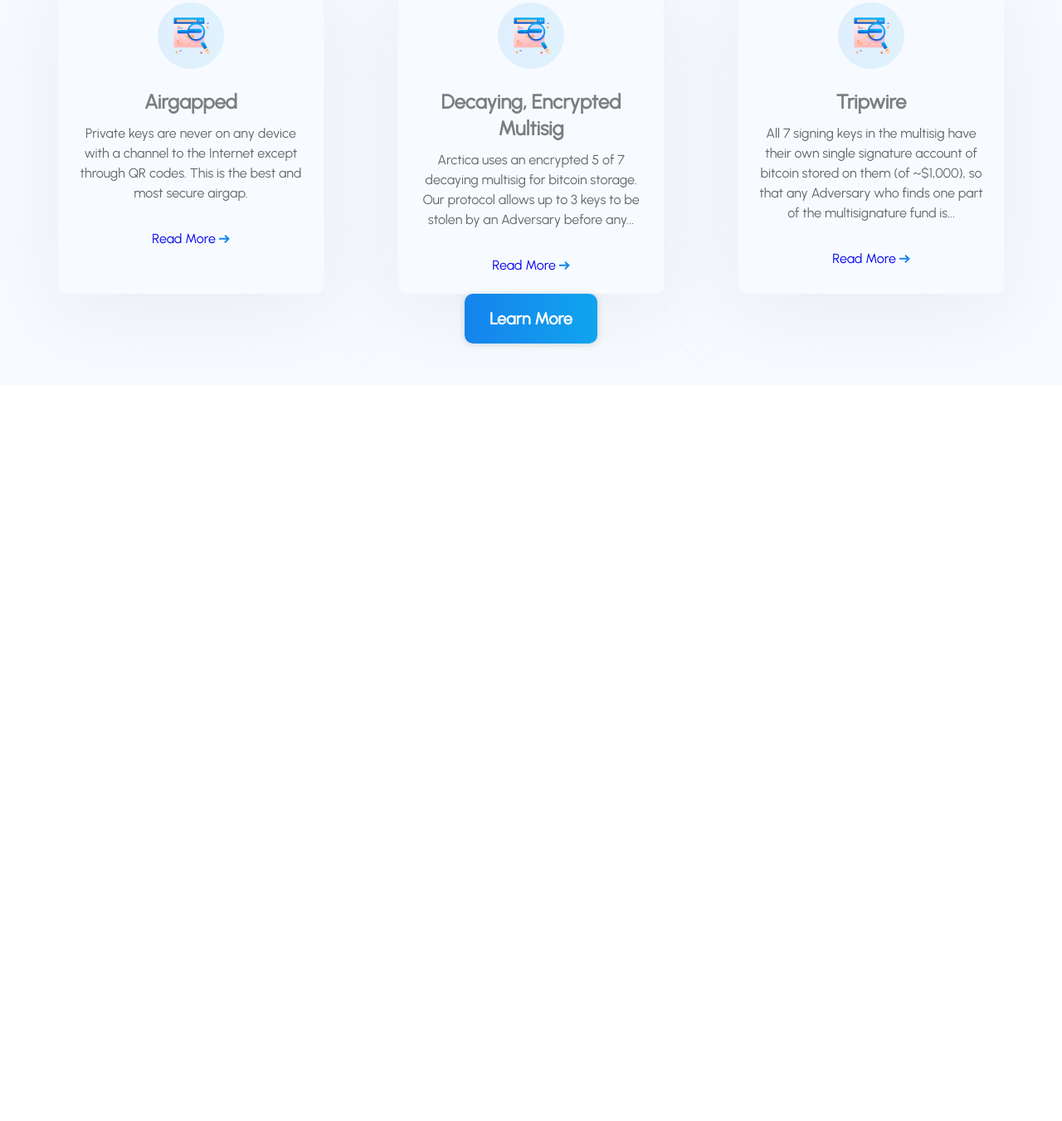
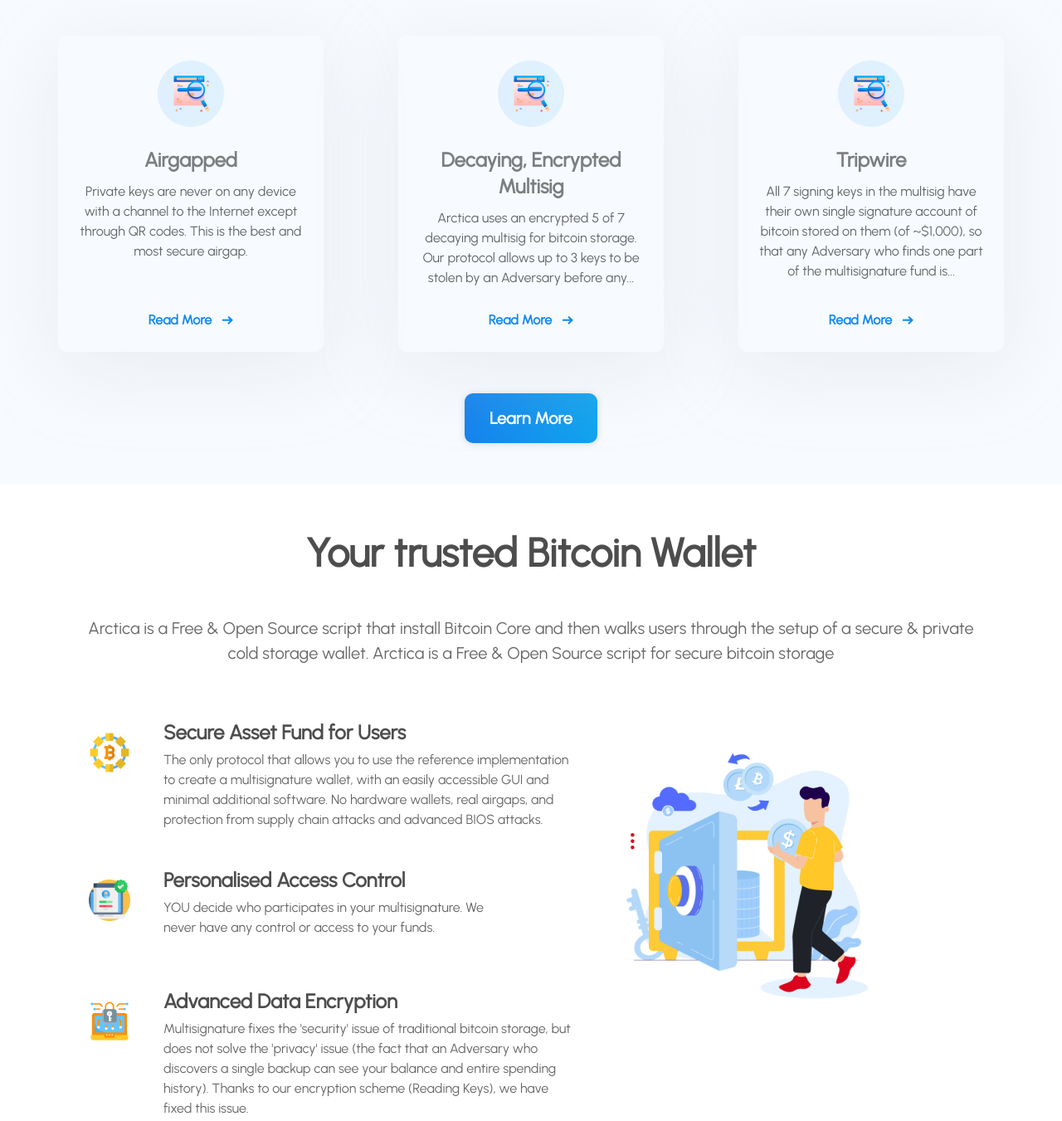
Before and after one commit to Hasnain49/Project, a plain HTML site: page index.html in a window 1280 px wide. Shown: the part 790-2141 px from the top of the page at 83% size. Before the commit the page ends 1254 px from the top, so only its background shows below. Drawn offline with Linux system fonts and the light colour scheme.

Commit message:
section3-done

```diff
--- a/index.html
+++ b/index.html
@@ -1,15 +1,15 @@
 <!DOCTYPE html>
 <html lang="en">
   <head>
-    <meta charset="UTF-8">
-    <meta name="viewport" content="width=device-width, initial-scale=1.0">
+    <meta charset="UTF-8" />
+    <meta name="viewport" content="width=device-width, initial-scale=1.0" />
     <title>Document</title>
-    <link rel="stylesheet" href="style.css">
+    <link rel="stylesheet" href="style.css" />
   </head>
   <body>
     <section class="main-section max-width-1440">
       <div class="header">
-            <img src="/images/logo.png" alt="" class="logo">
+        <img src="/images/logo.png" alt="" class="logo" />
         <div class="header-right">
           <ul class="header-links">
             <li><a class="link" id="active" href="#">Home</a></li>
@@ -19,31 +19,35 @@
             <li><a class="link" href="#">Contact Us</a></li>
           </ul>
           <button class="header-btn">
-                    <img src="/images//Wallet.png" alt="">
+            <img src="/images//Wallet.png" alt="" />
             Sign Up
           </button>
         </div>
       </div>
       <div class="main-section-content">
         <div class="main-section-content-left">
-                <h1 class="main-section-content-left-heading">A secure & private Bitcoin cold storage <span class="primary-color">solution</span></h1>
+          <h1 class="main-section-content-left-heading">
+            A secure & private Bitcoin cold storage
+            <span class="primary-color">solution</span>
+          </h1>
           <p class="main-section-content-left-para">
-                    Lorem ipsum dolor sit amet, consectetur adipiscing elit, sed do eiusmod tempor incididunt ut labore et dolore magna aliqua. Ut enim ad minim veniam, quis
+            Lorem ipsum dolor sit amet, consectetur adipiscing elit, sed do
+            eiusmod tempor incididunt ut labore et dolore magna aliqua. Ut enim
+            ad minim veniam, quis
           </p>
           <div class="main-section-content-left-btns">
             <button class="btn-outlined">
-                        <img src="/images/RocketLaunch.png" alt="">
+              <img src="/images/RocketLaunch.png" alt="" />
               Explore
             </button>
             <button class="btn-outlined" id="background-color">
-                        <img src="/images/Wallet.png" alt="">
+              <img src="/images/Wallet.png" alt="" />
               Sign Up
             </button>
-
           </div>
         </div>
         <div class="main-section-content-right">
-                <img src="/images/Group.png" alt="">
+          <img src="/images/Group.png" alt="" />
         </div>
       </div>
     </section>
@@ -51,35 +55,92 @@
     <section class="section2">
       <div class="max-width-1440">
         <div class="section2-inner">
-                <h1 class="main-section-content-left-heading" id="text-center">How It Works</h1>
+          <h1 class="main-section-content-left-heading" id="text-center">
+            How It Works
+          </h1>
           <div class="section2-cards">
             <div class="section2-card">
-                <img src="/images/card1.png" alt="">
+              <img src="/images/card1.png" alt="" />
               <h2 class="section2-card-head">Airgapped</h2>
-                <p class="section2-card-para">Private keys are never on any device with a channel to the Internet except through QR codes. This is the best and most secure airgap.</p>
-                <a href="#">Read More <img src="/images/rightArrow.png" alt=""></a>
+              <p class="section2-card-para">
+                Private keys are never on any device with a channel to the
+                Internet except through QR codes. This is the best and most
+                secure airgap.
+              </p>
+              <a href="#" class="read-more"
+                >Read More <img src="/images/rightArrow.png" alt=""
+              /></a>
             </div>
             <div class="section2-card">
-                <img src="/images/card1.png" alt="">
+              <img src="/images/card1.png" alt="" />
               <h2 class="section2-card-head">Decaying, Encrypted Multisig</h2>
-                <p class="section2-card-para">Arctica uses an encrypted 5 of 7 decaying multisig for bitcoin storage. Our protocol allows up to 3 keys to be stolen by an Adversary before any...</p>
-                <a href="#">Read More <img src="/images/rightArrow.png" alt=""></a>
+              <p class="section2-card-para">
+                Arctica uses an encrypted 5 of 7 decaying multisig for bitcoin
+                storage. Our protocol allows up to 3 keys to be stolen by an
+                Adversary before any...
+              </p>
+              <a href="#" class="read-more"
+                >Read More <img src="/images/rightArrow.png" alt=""
+              /></a>
             </div>
             <div class="section2-card">
-                <img src="/images/card1.png" alt="">
+              <img src="/images/card1.png" alt="" />
               <h2 class="section2-card-head">Tripwire</h2>
-                <p class="section2-card-para">All 7 signing keys in the multisig have their own single signature account of bitcoin stored on them (of ~$1,000), so that any Adversary who finds one part of the multisignature fund is...</p>
-                <a href="#">Read More <img src="/images/rightArrow.png" alt=""></a>
+              <p class="section2-card-para">
+                All 7 signing keys in the multisig have their own single
+                signature account of bitcoin stored on them (of ~$1,000), so
+                that any Adversary who finds one part of the multisignature fund
+                is...
+              </p>
+              <a href="#" class="read-more"
+                >Read More <img src="/images/rightArrow.png" alt=""
+              /></a>
             </div>
           </div>
-        <button class="btn-outlined" id="background-color">
-            Learn More
-        </button>
+          <button class="btn-outlined" id="background-color">Learn More</button>
         </div>
-
       </div>
-
     </section>
 
+    <section class="section3">
+      <div class="max-width-1440">
+        <div class="section3-inner">
+          <h1 class="section3-head">Your trusted Bitcoin Wallet</h1>
+        <p class="section3-para">
+            Arctica is a Free & Open Source script that install Bitcoin Core and then walks users through the setup of a secure & private cold storage wallet. Arctica is a Free & Open Source script for secure bitcoin storage
+        </p>
+        <div class="section3-content">
+            <div class="sec3-content-left">
+                <div class="sec3-img-content">
+                    <img src="/images/sec3-img1.png" alt="">
+                    <div class="sec3-img-content-right">
+                        <h2 class="sec3-h2">Secure Asset Fund for Users</h2>
+                        <p class="sec3-paragraph" id="sec3-paragraph1">The only protocol that allows you to use the reference implementation to create a multisignature wallet, with an easily accessible GUI and minimal additional software. No hardware wallets, real airgaps, and protection from supply chain attacks and advanced BIOS attacks.</p>
+                    </div>
+                </div>
+                <div class="sec3-img-content">
+                    <img src="/images/sec3-img2.png" alt="">
+                    <div class="sec3-img-content-right">
+                        <h2 class="sec3-h2">Personalised Access Control</h2>
+                        <p class="sec3-paragraph" id="sec3-paragraph2">YOU decide who participates in your multisignature. We never have any control or access to your funds.
+                        </p>
+                    </div>
+                </div>
+                <div class="sec3-img-content">
+                    <img src="/images/sec3-img3.png" alt="">
+                    <div class="sec3-img-content-right">
+                        <h2 class="sec3-h2">Advanced Data Encryption</h2>
+                        <p class="sec3-paragraph" id="sec3-paragraph1">Multisignature fixes the 'security' issue of traditional bitcoin storage, but does not solve the 'privacy' issue (the fact that an Adversary who discovers a single backup can see your balance and entire spending history). Thanks to our encryption scheme (Reading Keys), we have fixed this issue.
+                        </p>
+                    </div>
+                </div>
+            </div>
+            <div class="sec3-content-right">
+                <img src="/images/Frame.png" alt="">
+            </div>
+        </div>
+        </div>
+      </div>
+    </section>
   </body>
 </html>
--- a/style.css
+++ b/style.css
@@ -8,9 +8,14 @@
     font-family: "Urbanist", sans-serif;
 }
 
+body{
+    font-family: "Urbanist";
+}
+
 .max-width-1440{
     max-width: 1440px;
     margin: 0 auto;
+    /* border: 1px solid red; */
 }
 
 #active{
@@ -166,6 +171,8 @@
     align-items: center;
     justify-content: center;
     gap: 90px;
+    padding-top: 70px;
+    padding-bottom: 50px;
 }
 
 .section2-card{
@@ -177,6 +184,7 @@
     box-shadow: 0px 20px 95px 0px #C9CBCC4D;
     border-radius: 10px;
     height: 381px;
+    position: relative;
 }
 
 .section2-card-head{
@@ -198,3 +206,104 @@
     margin-bottom: 33px;
     color: #00000099;
 }
+
+.read-more{
+    display: flex;
+    align-items: center;
+    gap: 13px;
+    color: #1587ED;
+    font-weight: 600;
+    font-size: 16px;
+    line-height: 16px;
+    position: absolute;
+    bottom: 30px;
+}
+
+.section3{
+    background: #FFFFFF;
+}
+
+.section3-inner{
+    padding: 50px 20px 70px 20px;
+    max-width: 1136px;
+    margin: 0 auto;
+}
+
+.section3-head{
+    font-weight: 700;
+    font-size: 48px;
+    line-height: 64px;
+    text-align: center;
+    margin-bottom: 44px;
+    color: #000000B2;
+
+}
+.section3-para{
+    font-family: "Urbanist";
+    font-weight: 400;
+    font-size: 20px;
+    line-height: 30px;
+    text-align: center;
+    margin-bottom: 65px;
+    color: #00000099;
+
+}
+
+.section3-content{
+    display: flex;
+}
+
+.sec3-img-content{
+    display: flex;
+    justify-content: flex-start;
+    align-items: flex-start;
+    gap: 25px;
+
+}
+
+.sec3-content-left{
+    display: flex;
+    flex-direction: column;
+    gap: 45px;
+}
+
+/* .sec3-img-content img{
+    border: 1px solid red;
+} */
+
+.sec3-h2{
+    font-weight: 700;
+    font-size: 24px;
+    line-height: 32px;
+    color: #000000B2;
+    margin-bottom: 5px;
+}
+.sec3-paragraph{
+    font-family: "Urbanist";
+    font-weight: 400;
+    font-size: 16px;
+    line-height: 24px;
+    color: #00000099;
+
+}
+
+#sec3-paragraph1{
+    max-width: 500px;
+    /* border: 1px solid; */
+}
+#sec3-paragraph2{
+    max-width: 400px;
+    margin-bottom: 16px;
+    /* border: 1px solid; */
+}
+
+.sec3-content-right{
+    transform: translateY(-15px);
+    max-width: 349px;
+    max-height: 512px;
+}
+
+.sec3-content-right img{
+    /* border: 1px solid; */
+    width: 100%;
+}
```
Also changed, not shown: images/Frame.png (added), images/sec3-img1.png (added), images/sec3-img2.png (added), images/sec3-img3.png (added). Lines whose indentation alone changed are shown as unchanged.
